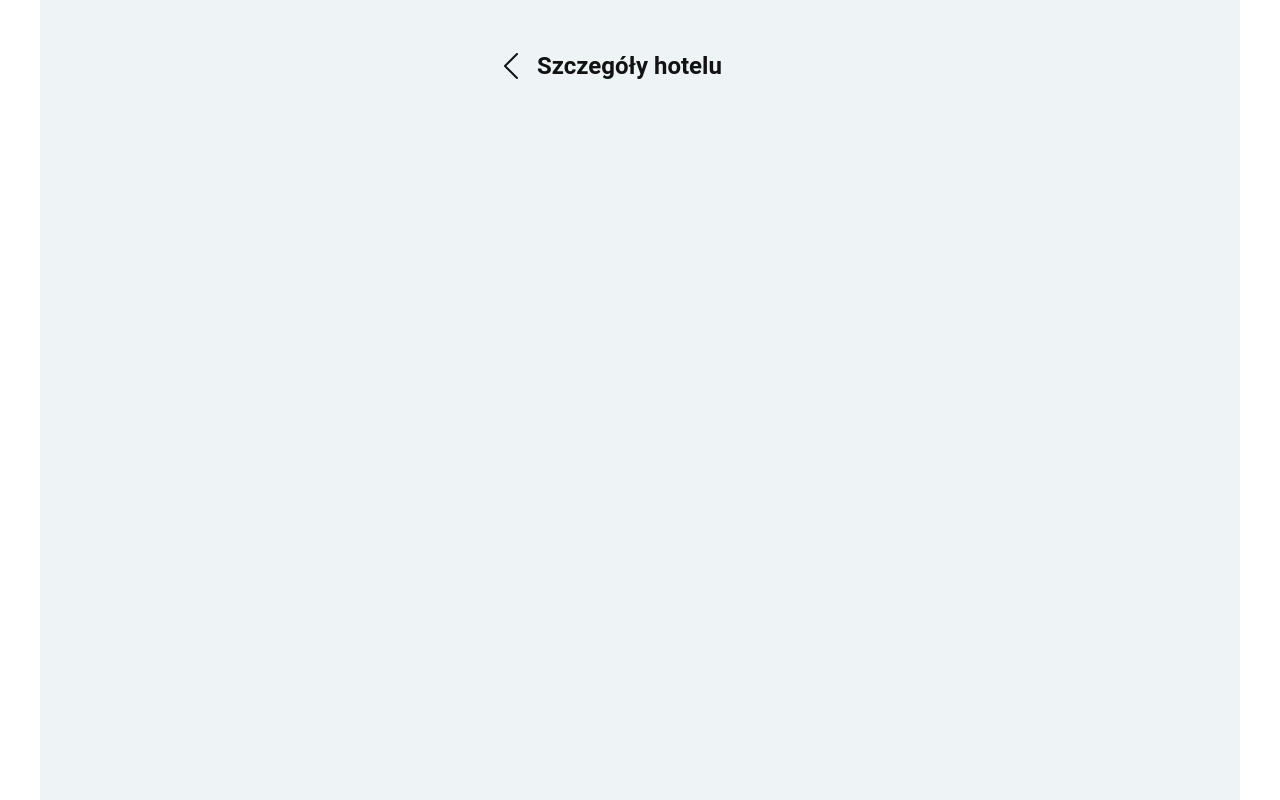
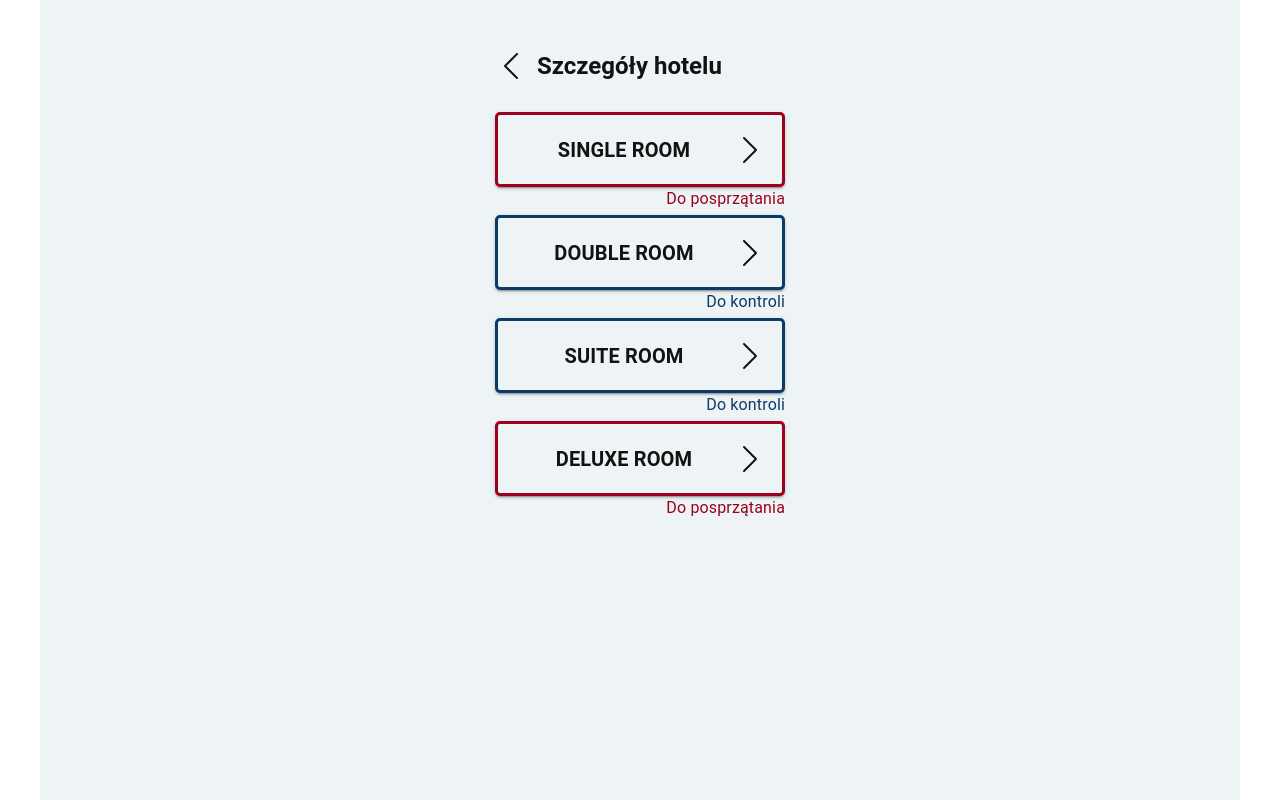
Before and after one commit to urasinskipawel/PoC-Hotel-App, a React (Create React App) app: page /hotel/1 in a window 1280 px wide. Built offline with nearby package versions, Linux system fonts and the light colour scheme.

Commit message:
Fixed interfaces. Integrated rooms into hotels

```diff
--- a/src/constants/hotels.ts
+++ b/src/constants/hotels.ts
@@ -1,32 +1,85 @@
-import { Hotel } from '../interfaces/interfaces';
+import { Hotel, Room } from '../interfaces/interfaces';
+import { roomStatuses } from './roomStatuses';
 import { roomTypes } from './roomTypes';
+
+export const hotelRooms: Room[] = [
+	{
+		id: 'room1',
+		roomType: roomTypes.SINGLE,
+		status: roomStatuses.toClean,
+		controlCheckedTasks: [],
+		cleaningCheckedTasks: [],
+	},
+	{
+		id: 'room2',
+		roomType: roomTypes.DOUBLE,
+		status: roomStatuses.toControl,
+		controlCheckedTasks: [],
+		cleaningCheckedTasks: [],
+	},
+	{
+		id: 'room3',
+		roomType: roomTypes.SUITE,
+		status: roomStatuses.toControl,
+		controlCheckedTasks: [],
+		cleaningCheckedTasks: [],
+	},
+	{
+		id: 'room4',
+		roomType: roomTypes.DELUXE,
+		status: roomStatuses.toClean,
+		controlCheckedTasks: [],
+		cleaningCheckedTasks: [],
+	},
+];
 
 export const hotels: Hotel[] = [
 	{
 		hotelId: 'hotel1',
 		hotelName: 'Hotel A',
 		hotelStreet: 'Street A',
-		hotelRooms: [
-			{ roomId: 'room1', roomType: roomTypes.SINGLE },
-			{ roomId: 'room2', roomType: roomTypes.DOUBLE },
-		],
+		hotelRooms: hotelRooms,
 	},
 	{
 		hotelId: 'hotel2',
 		hotelName: 'Hotel B',
 		hotelStreet: 'Street B',
-		hotelRooms: [
-			{ roomId: 'room3', roomType: roomTypes.SUITE },
-			{ roomId: 'room4', roomType: roomTypes.DELUXE },
-		],
+		hotelRooms: hotelRooms,
 	},
 	{
 		hotelId: 'hotel3',
 		hotelName: 'Hotel C',
 		hotelStreet: 'Street C',
-		hotelRooms: [
-			{ roomId: 'room3', roomType: roomTypes.SUITE },
-			{ roomId: 'room4', roomType: roomTypes.DELUXE },
-		],
+		hotelRooms: hotelRooms,
 	},
 ];
+
+// Example control controlCheckedTasks
+
+// controlCheckedTasks: [
+// 	{
+// 		id: 'task-0',
+// 		label: 'tak',
+// 		description: 'Odkurzyć lub wytrzepać dywan, zamiatać podłogę.',
+// 	},
+// 	{
+// 		id: 'task-1',
+// 		label: 'tak',
+// 		description: 'Wypłukać i przetrzeć wewnętrzne powierzchnie czajnika/Cafetiera.',
+// 	},
+// 	{
+// 		id: 'task-2',
+// 		label: 'nie',
+// 		description: 'Wyczyścić lustro ze smug i plam.',
+// 	},
+// 	{
+// 		id: 'task-3',
+// 		label: 'tak',
+// 		description: 'Wyczyścić umywalkę, kran, toaletę i wannę/prysznic.',
+// 	},
+// 	{
+// 		id: 'task-4',
+// 		label: 'nie',
+// 		description: 'Przetrzeć powierzchnie mebli wilgotną szmatką.',
+// 	},
+// ],
--- a/src/contexts/roomsContext.tsx
+++ b/src/contexts/roomsContext.tsx
@@ -1,158 +1,8 @@
-import React, { Dispatch, SetStateAction, createContext, useState } from 'react';
+import React, { useState } from 'react';
 import { Room } from '../interfaces/interfaces';
-import { roomStatuses } from './../constants/roomStatuses';
-import { roomTypes } from './../constants/roomTypes';
+import { hotelRooms } from '../constants/hotels';
 
-const roomsArray: Room[] = [
-	{
-		id: 'room1',
-		hotelId: 'hotel1',
-		roomType: roomTypes.SINGLE,
-		status: roomStatuses.toClean,
-		controlCheckedTasks: [],
-		cleaningCheckedTasks: [],
-	},
-	{
-		id: 'room2',
-		hotelId: 'hotel1',
-		roomType: roomTypes.DOUBLE,
-		status: roomStatuses.toControl,
-		controlCheckedTasks: [],
-		cleaningCheckedTasks: [],
-	},
-	{
-		id: 'room3',
-		hotelId: 'hotel1',
-		roomType: roomTypes.SUITE,
-		status: roomStatuses.toControl,
-		controlCheckedTasks: [],
-		cleaningCheckedTasks: [],
-	},
-	{
-		id: 'room4',
-		hotelId: 'hotel1',
-		roomType: roomTypes.DELUXE,
-		status: roomStatuses.controlled,
-		controlCheckedTasks: [
-			{
-				id: 'task-0',
-				label: 'tak',
-				description: 'Odkurzyć lub wytrzepać dywan, zamiatać podłogę.',
-			},
-			{
-				id: 'task-1',
-				label: 'tak',
-				description: 'Wypłukać i przetrzeć wewnętrzne powierzchnie czajnika/Cafetiera.',
-			},
-			{
-				id: 'task-2',
-				label: 'nie',
-				description: 'Wyczyścić lustro ze smug i plam.',
-			},
-			{
-				id: 'task-3',
-				label: 'tak',
-				description: 'Wyczyścić umywalkę, kran, toaletę i wannę/prysznic.',
-			},
-			{
-				id: 'task-4',
-				label: 'nie',
-				description: 'Przetrzeć powierzchnie mebli wilgotną szmatką.',
-			},
-		],
-		cleaningCheckedTasks: [],
-	},
-	{
-		id: 'room5',
-		hotelId: 'hotel2',
-		roomType: roomTypes.SINGLE,
-		status: roomStatuses.toClean,
-		controlCheckedTasks: [],
-		cleaningCheckedTasks: [],
-	},
-	{
-		id: 'room6',
-		hotelId: 'hotel2',
-		roomType: roomTypes.DOUBLE,
-		status: roomStatuses.toControl,
-		controlCheckedTasks: [],
-		cleaningCheckedTasks: [],
-	},
-	{
-		id: 'room7',
-		hotelId: 'hotel2',
-		roomType: roomTypes.SUITE,
-		status: roomStatuses.toClean,
-		controlCheckedTasks: [],
-		cleaningCheckedTasks: [],
-	},
-	{
-		id: 'room8',
-		hotelId: 'hotel2',
-		roomType: roomTypes.DELUXE,
-		status: roomStatuses.controlled,
-		controlCheckedTasks: [
-			{
-				id: 'task-0',
-				label: 'tak',
-				description: 'Odkurzyć lub wytrzepać dywan, zamiatać podłogę.',
-			},
-			{
-				id: 'task-1',
-				label: 'tak',
-				description: 'Wypłukać i przetrzeć wewnętrzne powierzchnie czajnika/Cafetiera.',
-			},
-			{
-				id: 'task-2',
-				label: 'nie',
-				description: 'Wyczyścić lustro ze smug i plam.',
-			},
-			{
-				id: 'task-3',
-				label: 'tak',
-				description: 'Wyczyścić umywalkę, kran, toaletę i wannę/prysznic.',
-			},
-			{
-				id: 'task-4',
-				label: 'nie',
-				description: 'Przetrzeć powierzchnie mebli wilgotną szmatką.',
-			},
-		],
-		cleaningCheckedTasks: [],
-	},
-	{
-		id: 'room9',
-		hotelId: 'hotel3',
-		roomType: roomTypes.SINGLE,
-		status: roomStatuses.toClean,
-		controlCheckedTasks: [],
-		cleaningCheckedTasks: [],
-	},
-	{
-		id: 'room10',
-		hotelId: 'hotel3',
-		roomType: roomTypes.DOUBLE,
-		status: roomStatuses.toClean,
-		controlCheckedTasks: [],
-		cleaningCheckedTasks: [],
-	},
-	{
-		id: 'room11',
-		hotelId: 'hotel3',
-		roomType: roomTypes.SUITE,
-		status: roomStatuses.toControl,
-		controlCheckedTasks: [],
-		cleaningCheckedTasks: [],
-	},
-	{
-		id: 'room12',
-		hotelId: 'hotel3',
-		roomType: roomTypes.DELUXE,
-		status: roomStatuses.toControl,
-		controlCheckedTasks: [],
-		cleaningCheckedTasks: [],
-	},
-];
+// TODO:  uzyc radio form w result card
 
 export const RoomsContext = React.createContext<Room[] | any>([]);
 
@@ -161,7 +11,7 @@ type RoomsProviderProps = {
 };
 
 export const RoomsProvider = ({ children }: RoomsProviderProps) => {
-	const [rooms, setRooms] = useState(roomsArray);
+	const [rooms, setRooms] = useState(hotelRooms);
 
 	return <RoomsContext.Provider value={[rooms, setRooms]}>{children}</RoomsContext.Provider>;
 };
--- a/src/screens/HotelDetails.tsx
+++ b/src/screens/HotelDetails.tsx
@@ -42,7 +42,7 @@ const useStyles = makeStyles(theme => ({
 export const HotelDetails = () => {
 	const [rooms] = useContext(RoomsContext);
 	const { role } = useContext(RoleContext);
-	const [roomsArray, setRoomsArray] = useState(rooms);
+	const [roomsArray] = useState(rooms);
 
 	const classes = useStyles();
 	const navigate = useNavigate();
@@ -58,7 +58,7 @@ export const HotelDetails = () => {
 	const handleDisabled = (room: Room) => {
 		if (room.status !== roomStatuses.toClean && role === userRoles.WORKER.NAME) return true;
 		if (room.status !== roomStatuses.toControl && role === userRoles.SUPERVISOR.NAME) return true;
-		if (room.status !== roomStatuses.controlled && role === userRoles.SUPERVISOR.NAME) return true;
+		if (room.status !== roomStatuses.controlled && role === userRoles.BOSS.NAME) return true;
 	};
 
 	const handleStyle = (roomId: string) => {
@@ -98,9 +98,7 @@ export const HotelDetails = () => {
 					Szczegóły hotelu
 				</Typography>
 			</Box>
-			{roomsArray.map(
-				(room: Room) =>
-					room.hotelId === hotelId && (
+			{roomsArray.map((room: Room) => (
 				<Box key={uuid()}>
 					<DetailsButton
 						border={`3px solid ${handleStyle(room.id).style}`}
@@ -128,8 +126,7 @@ export const HotelDetails = () => {
 						</Typography>
 					</Box>
 				</Box>
-					)
-			)}
+			))}
 		</Container>
 	);
 };
```
Also changed, not shown: src/interfaces/interfaces.d.ts (+2 -7 lines). Lines whose indentation alone changed are shown as unchanged.
